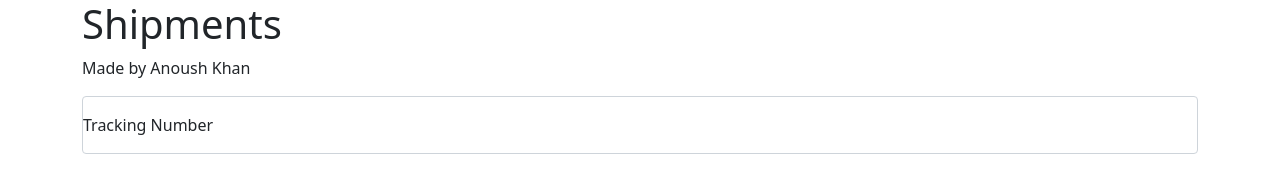
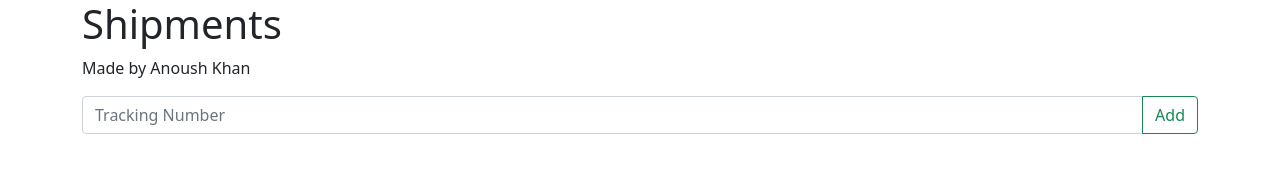
Before and after one commit to doubleaykay/shipments, a plain HTML site: page index.html in a window 1280 px wide. Drawn offline with nearby package versions, Linux system fonts and the light colour scheme.

Commit message:
better input field

```diff
--- a/index.html
+++ b/index.html
@@ -23,9 +23,10 @@
             <p>Made by Anoush Khan</p>
         </div>
         <div class="row">
-            <div class="form-floating mb-3">
-                <input type="text" class="form-control" id="floatingInput" placeholder="123456789">
-                <label for="floatingInput">Tracking Number</label>
+            <div class="input-group mb-3">
+                <input type="text" class="form-control" placeholder="Tracking Number"
+                    aria-label="Tracking Number" aria-describedby="button-addon2" id="textTrackingNumber">
+                <button class="btn btn-outline-success" type="button" id="button-addon2" onclick="addOnClick()">Add</button>
             </div>
         </div>
         <div class="row">
```
